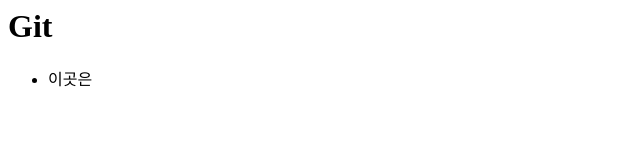
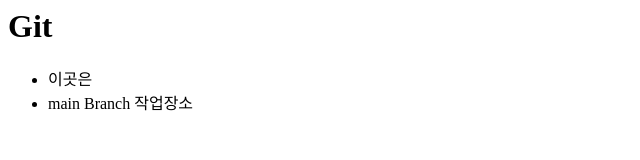
Before and after one commit to 2222nr/git-work, a plain HTML site: page index.html in a window 1280 px wide. Shown: the whole page, without its empty margins (0-640 px from the left). Drawn offline with Linux system fonts and the light colour scheme.

Commit message:
#main-li 또 또 추가

```diff
--- a/index.html
+++ b/index.html
@@ -5,6 +5,7 @@
     </header>
     <ul>
       <li>이곳은</li>
+      <li>main Branch 작업장소</li>
     </ul>
   </Body>
 </HTML>
```
